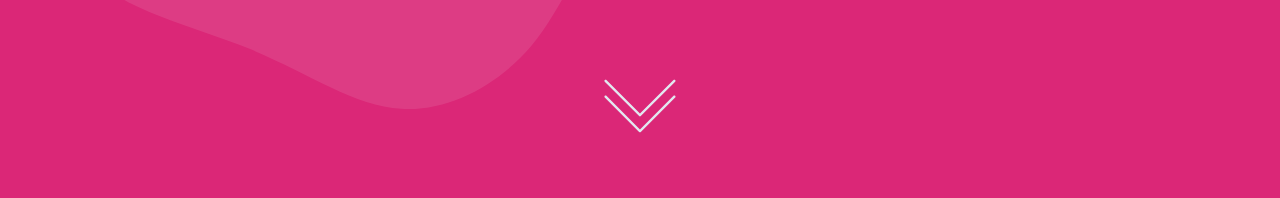
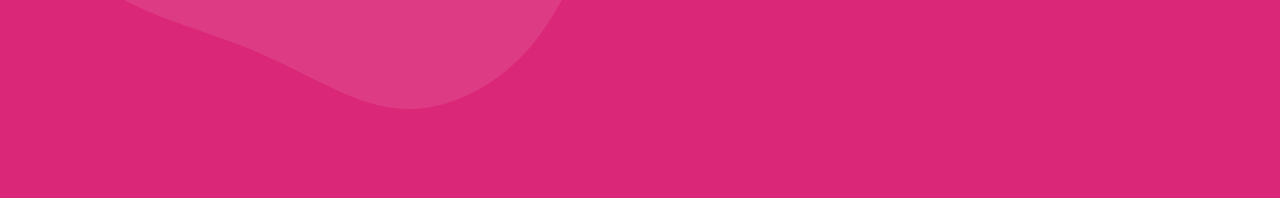
Before and after one commit to tolgaucar/ticksend-frontend, a plain HTML site: page index.html in a window 1280 px wide. Shown: the part 602-800 px from the top of the page. Drawn offline with Linux system fonts and the light colour scheme; a web font is replaced by a local one.

Commit message:
design fixes

```diff
--- a/index.html
+++ b/index.html
@@ -87,29 +87,6 @@
 							placeholder="Example question!"
 						/>
 					</div>
-				</section>
-
-				<!-- Header bottom -->
-				<section class="mt-64 mx-auto text-center">
-					<svg
-						class="fill-slate-200 mx-auto animate-bounce"
-						xmlns="http://www.w3.org/2000/svg"
-						version="1.1"
-						width="72"
-						height="72"
-						viewBox="0 0 256 256"
-					>
-						<path
-							d="M90 33.25c0-.384-.146-.768-.439-1.061c-.586-.586-1.535-.586-2.121 0L45 74.629L2.561 32.189c-.585-.586-1.536-.586-2.121 0c-.586.586-.586 1.535 0 2.121l43.5 43.5c.585.586 1.536.586 2.121 0l43.5-43.5C89.854 34.018 90 33.634 90 33.25z"
-							style="stroke: none; stroke-width: 1"
-							transform="translate(1.4065934065934016 1.4065934065934016) scale(2.81 2.81)"
-						/>
-						<path
-							d="M90 13.25c0-.384-.146-.768-.439-1.061c-.586-.586-1.535-.586-2.121 0L45 54.629L2.561 12.189c-.585-.586-1.536-.586-2.121 0c-.586.586-.586 1.535 0 2.121l43.5 43.5c.585.586 1.536.586 2.121 0l43.5-43.5C89.854 14.018 90 13.634 90 13.25z"
-							style="stroke: none; stroke-width: 1"
-							transform="translate(1.4065934065934016 1.4065934065934016) scale(2.81 2.81)"
-						/>
-					</svg>
 				</section>
 			</div>
 		</header>
```
